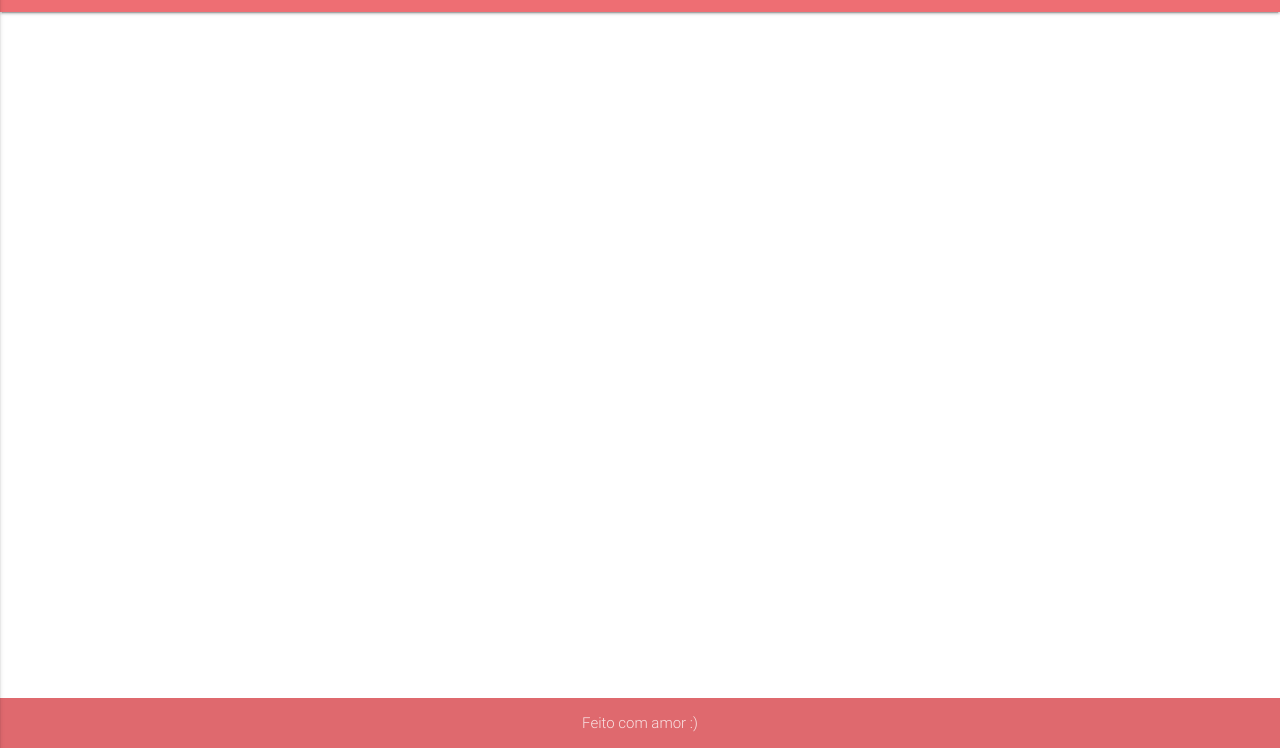
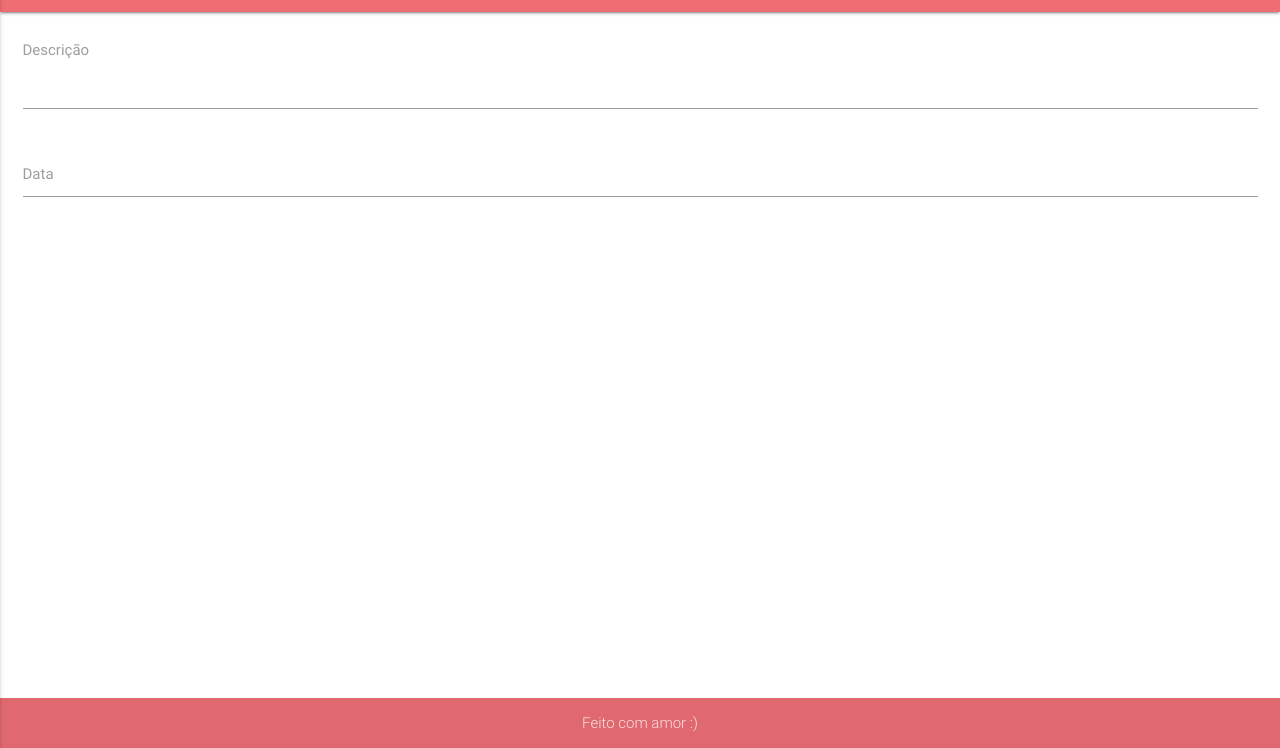
Before and after one commit to dayanyrec/avisaae-frontend, a website: page form.html in a window 1280 px wide. Shown: the part 52-800 px from the top of the page. Drawn offline with nearby package versions, Linux system fonts and the light colour scheme.

Commit message:
adicionando inputs no form

```diff
--- a/form.html
+++ b/form.html
@@ -26,7 +26,22 @@
       </div>
     </nav>
   </header>
-  <main></main>
+  <main>
+    <div class="row">
+      <form class="col s12">
+        <div class="row">
+          <div class="input-field col s12">
+            <textarea id="desc" class="materialize-textarea"></textarea>
+            <label for="desc">Descrição</label>
+          </div>
+          <div class="input-field col s12">
+            <input id="date" type="date" class="datepicker">
+            <label for="date">Data</label>
+          </div>
+        </div>
+      </form>
+    </div>
+  </main>
   <footer class="page-footer">
     <div class="footer-copyright">
       <div class="container center-align">
--- a/js/script.js
+++ b/js/script.js
@@ -1,3 +1,9 @@
 $(document).ready(function(){
   $('.button-collapse').sideNav();
+
+  $('.datepicker').pickadate({
+    selectMonths: true,
+    selectYears: 15
+  });
+
 });
```
